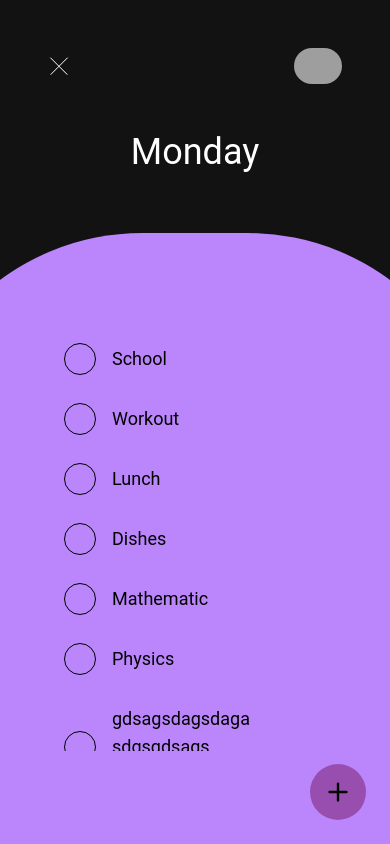
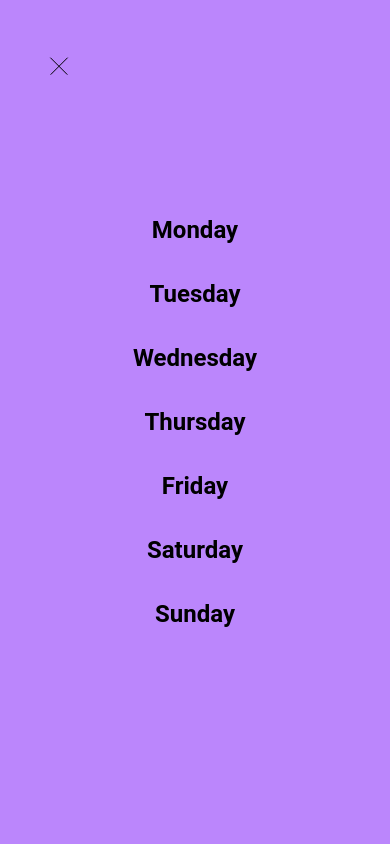
Before and after one commit to Podziuu/MERN-ToDoList, a React (Vite) app in the folder client/: page /app in a window 390 px wide. Both pictures are taken after a click on the button 59 px from the left and 66 px from the top of the page. Built offline with nearby package versions, Linux system fonts and the light colour scheme; grey boxes are pictures that could not be loaded; the HTML template or start-up script is replaced by a standard one.

Commit message:
Adding mobile menu

```diff
--- /dev/null
+++ b/client/src/components/Menu.jsx
@@ -0,0 +1,32 @@
+import React from "react";
+import { motion } from "framer-motion";
+
+const WEEK_DAYS = [
+  "Monday",
+  "Tuesday",
+  "Wednesday",
+  "Thursday",
+  "Friday",
+  "Saturday",
+  "Sunday",
+];
+
+const Menu = () => {
+  return (
+    <motion.div
+      initial={{ opacity: 0, translateY: "40%" }}
+      animate={{ opacity: 1, translateY: 0 }}
+      transition={{ duration: 0.3 }}
+      exit={{ opacity: 0, translateY: "40%" }}
+      className="bg-primary h-screen w-screen absolute z-30"
+    >
+      <ul className="flex flex-col justify-center items-center h-screen gap-y-8 font-bold text-2xl">
+        {WEEK_DAYS.map((day) => {
+          return <li key={day}>{day}</li>;
+        })}
+      </ul>
+    </motion.div>
+  );
+};
+
+export default Menu;
--- a/client/src/components/MenuButton.jsx
+++ b/client/src/components/MenuButton.jsx
@@ -18,7 +18,7 @@ const path03Variants = {
 
 const MenuButton = ({ clickHandler, isMenu }) => {
   return (
-    <button onClick={clickHandler}>
+    <button className="z-50 relative" onClick={clickHandler}>
       <svg
         width="23"
         height="23"
@@ -27,17 +27,17 @@ const MenuButton = ({ clickHandler, isMenu }) => {
         xmlns="http://www.w3.org/2000/svg"
       >
         <motion.path
-          stroke="white"
+          stroke={isMenu ? 'black' : 'white'}
           animate={isMenu ? "open" : "closed"}
           variants={path01Variants}
         />
         <motion.path
-          stroke="white"
+          stroke={isMenu ? 'black' : 'white'}
           animate={isMenu ? "open" : "closed"}
           variants={path02Variants}
         />
         <motion.path
-          stroke="white"
+          stroke={isMenu ? 'black' : 'white'}
           animate={isMenu ? "open" : "closed"}
           variants={path03Variants}
         />
--- a/client/src/pages/Main.jsx
+++ b/client/src/pages/Main.jsx
@@ -1,6 +1,8 @@
 import React, { useState } from "react";
 import MenuButton from "../components/MenuButton";
 import Task from "../components/Task";
+import Menu from "../components/Menu";
+import { AnimatePresence } from "framer-motion";
 
 const WEEK_DAYS = [
   "Monday",
@@ -27,28 +29,28 @@ const TASKS = [
   },
   {
     id: 4,
-    name: "Dishes"
+    name: "Dishes",
   },
   {
     id: 5,
-    name: "Mathematic"
+    name: "Mathematic",
   },
   {
     id: 6,
-    name: "Physics"
+    name: "Physics",
   },
   {
     id: 7,
-    name: "gdsagsdagsdaga sdgsgdsags dagdsagdsagds"
+    name: "gdsagsdagsdaga sdgsgdsags dagdsagdsagds",
   },
   {
     id: 8,
-    name: "JAcka"
+    name: "JAcka",
   },
   {
     id: 9,
-    name: "dog"
-  }
+    name: "dog",
+  },
 ];
 
 const Main = () => {
@@ -57,10 +59,9 @@ const Main = () => {
   const clickHandler = (e) => {
     setIsMenu((prev) => !prev);
   };
-
-  // after:content-[''] after:-top-8 after:rounded-t-full after:scale-110 after:bg-primary after:left-0 after:right-0 after:h-16 after:absolute
   return (
     <section className="flex bg-black-primary h-screen flex-col items-center overflow-hidden justify-between">
+      <AnimatePresence>{isMenu && <Menu />}</AnimatePresence>
       <div className="flex flex-col justify-center items-center w-full">
         <div className="flex justify-between items-center p-12 w-full">
           <MenuButton clickHandler={clickHandler} isMenu={isMenu} />
@@ -73,7 +74,7 @@ const Main = () => {
         <h2 className="text-4xl text-white">Monday</h2>
       </div>
       <div className="h-2/3 bg-primary w-full relative ">
-        <ul className="z-20 relative text-black flex flex-col justify-start items-start gap-y-8 h-full pt-16 pl-16 max-w-xs max-h-[470px] overflow-y-scroll">
+        <ul className="z-20 relative text-black flex flex-col justify-start items-start gap-y-8 h-full pt-8 pb-4 pl-16 max-w-xs max-h-[85%] overflow-y-scroll">
           {TASKS.map((task) => {
             return <Task key={task.id} id={task.id} name={task.name} />;
           })}
```
